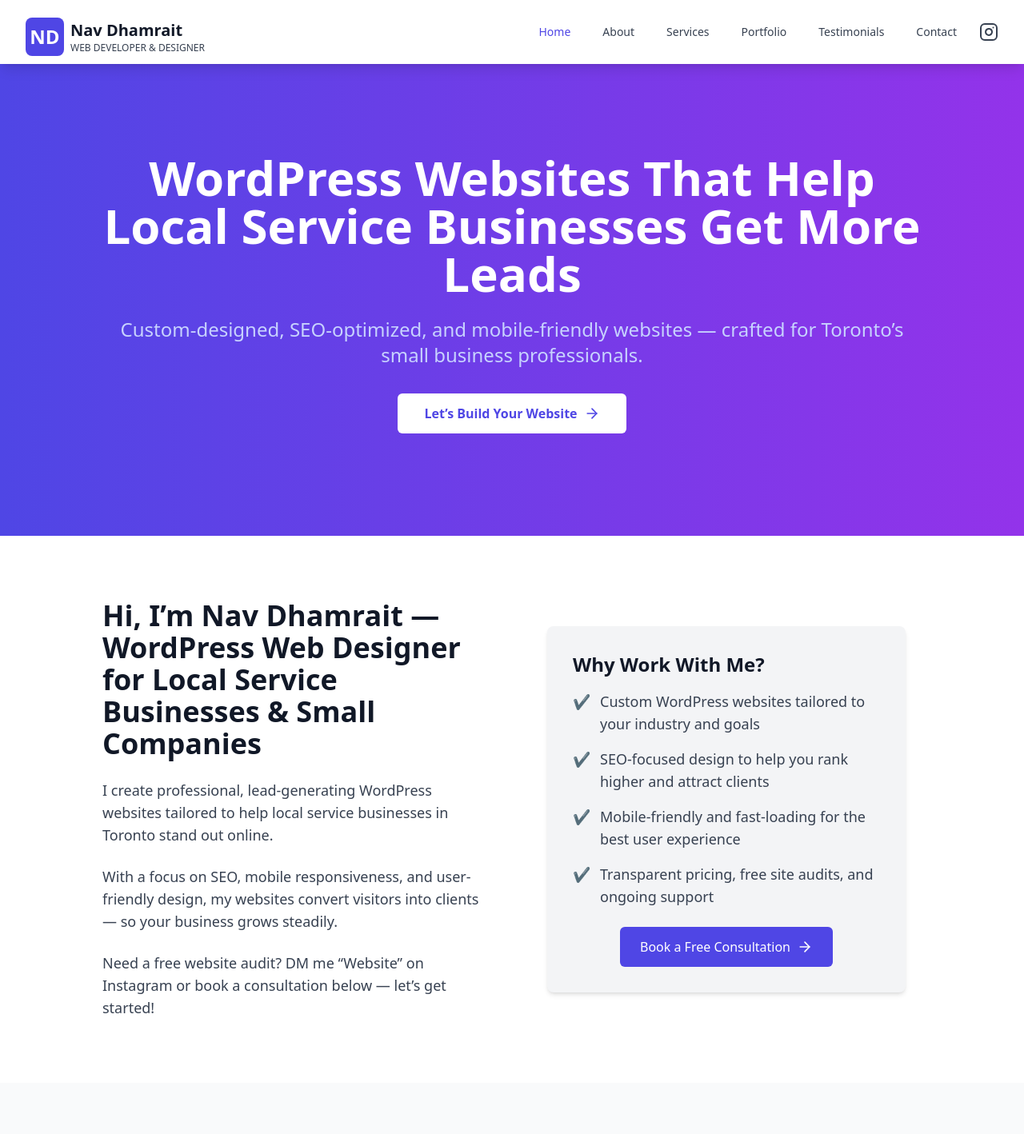
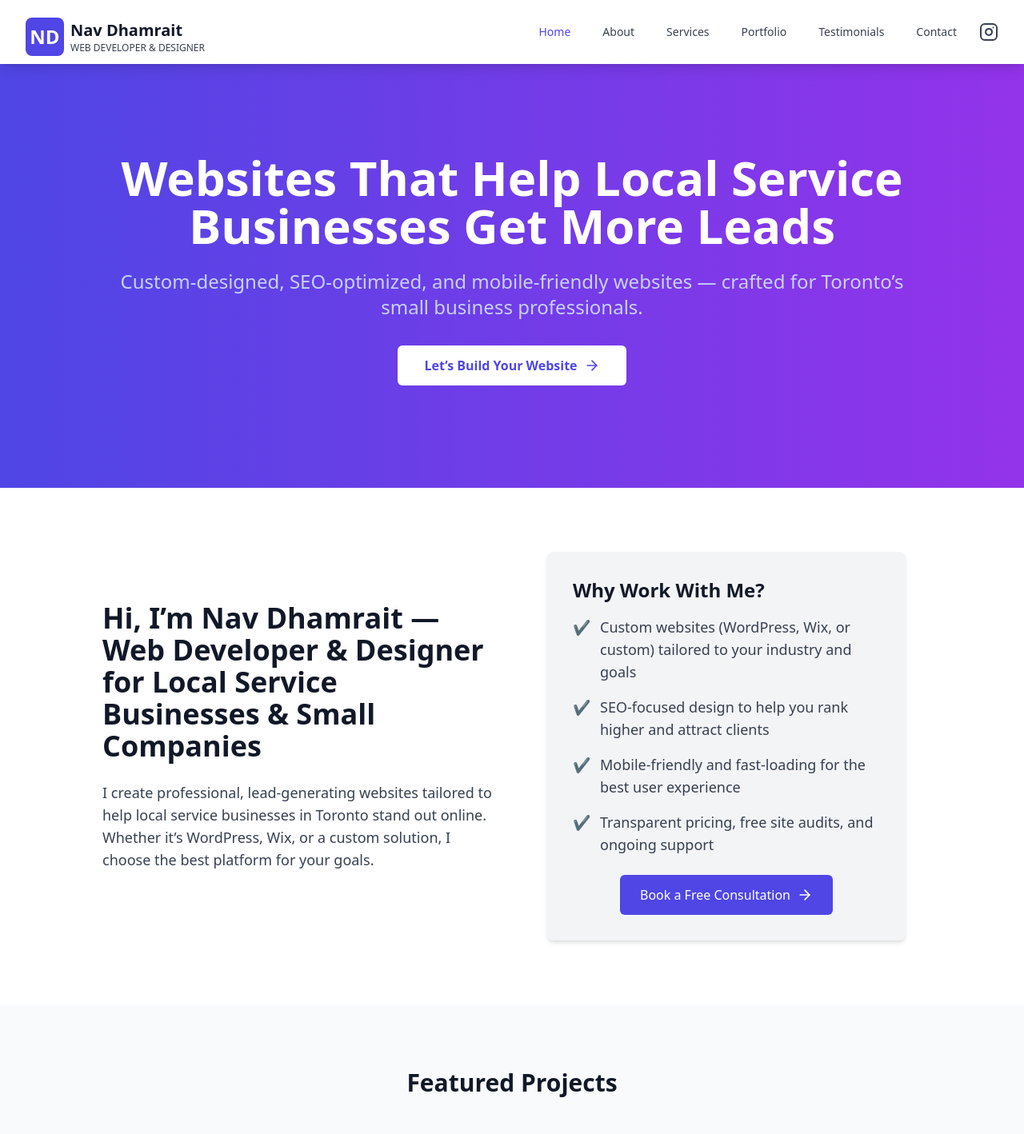
Before and after one commit to nav-commits/WebsiteBusiness, a React (Vite) app: page / in a window 1280 px wide. Shown: the top 1418 px of the page at 80% size. Built offline with nearby package versions, Linux system fonts and the light colour scheme; grey boxes are pictures that could not be loaded.

Commit message:
remove wordpress i do more than just wordpress

```diff
--- a/src/pages/About.tsx
+++ b/src/pages/About.tsx
@@ -34,10 +34,12 @@ const About = () => {
           </h1>
           <div className="bg-white rounded-lg shadow-lg p-8">
             <p className="text-lg text-gray-700 mb-6">
-              I’m a passionate Web Designer specializing in WordPress websites
+              I’m a passionate Web Designer & Developer specializing in websites
               for local service businesses. Based in Toronto, I create custom,
-              mobile-friendly, and SEO-optimized websites that don’t just look
-              stunning — they’re built to attract and convert leads.
+              mobile-friendly, and SEO-optimized websites using the best tools
+              for your business — whether that’s WordPress, Wix, or a fully
+              custom build. My sites don’t just look stunning — they’re built to
+              attract and convert leads.
             </p>
             <p className="text-lg text-gray-700 mb-6">
               What sets me apart? I take the time to understand your unique
--- a/src/pages/Home.tsx
+++ b/src/pages/Home.tsx
@@ -9,13 +9,13 @@ const Home = () => {
         <div className="max-w-7xl mx-auto px-8 sm:px-12 lg:px-16">
           <div className="text-center max-w-5xl mx-auto">
             <h1 className="text-4xl md:text-6xl font-extrabold mb-6 leading-tight">
-              WordPress Websites That Help Local Service Businesses Get More
-              Leads
+              Websites That Help Local Service Businesses Get More Leads
             </h1>
             <p className="text-xl md:text-2xl mb-8 text-indigo-200 max-w-none">
               Custom-designed, SEO-optimized, and mobile-friendly websites —
               crafted for Toronto’s small business professionals.
             </p>
+
             <Link
               to="/contact"
               className="inline-flex items-center px-8 py-3 border border-transparent text-base font-semibold rounded-md text-indigo-600 bg-white hover:bg-indigo-50 transition duration-150"
@@ -32,22 +32,15 @@ const Home = () => {
         <div className="max-w-6xl mx-auto px-6 sm:px-12 lg:px-16 grid grid-cols-1 md:grid-cols-2 gap-12 items-center">
           <div className="text-left max-w-xl">
           <h2 className="text-4xl font-bold text-gray-900 mb-6">
-              Hi, I’m Nav Dhamrait — WordPress Web Designer for Local Service
+  Hi, I’m Nav Dhamrait — Web Developer & Designer for Local Service
   Businesses & Small Companies
 </h2>
 <p className="text-lg text-gray-700 mb-6">
-              I create professional, lead-generating WordPress websites tailored
-              to help local service businesses in Toronto stand out online.
+  I create professional, lead-generating websites tailored to help local
+  service businesses in Toronto stand out online. Whether it’s WordPress,
+  Wix, or a custom solution, I choose the best platform for your goals.
 </p>
-            <p className="text-lg text-gray-700 mb-6">
-              With a focus on SEO, mobile responsiveness, and user-friendly
-              design, my websites convert visitors into clients — so your
-              business grows steadily.
-            </p>
-            <p className="text-lg text-gray-700">
-              Need a free website audit? DM me “Website” on Instagram or book a
-              consultation below — let’s get started!
-            </p>
+
           </div>
 
           <div className="bg-gray-100 p-8 rounded-lg shadow-md max-w-md mx-auto">
@@ -56,22 +49,23 @@ const Home = () => {
             </h3>
             <ul className="text-lg text-gray-700 space-y-4">
   <li className="flex items-start">
-                <span className="mr-3 text-indigo-600">✔️</span> Custom
-                WordPress websites tailored to your industry and goals
+    <span className="mr-3 text-indigo-600">✔️</span> Custom websites
+    (WordPress, Wix, or custom) tailored to your industry and goals
   </li>
   <li className="flex items-start">
-                <span className="mr-3 text-indigo-600">✔️</span> SEO-focused
-                design to help you rank higher and attract clients
+    <span className="mr-3 text-indigo-600">✔️</span> SEO-focused design to
+    help you rank higher and attract clients
   </li>
   <li className="flex items-start">
-                <span className="mr-3 text-indigo-600">✔️</span> Mobile-friendly
-                and fast-loading for the best user experience
+    <span className="mr-3 text-indigo-600">✔️</span> Mobile-friendly and
+    fast-loading for the best user experience
   </li>
   <li className="flex items-start">
-                <span className="mr-3 text-indigo-600">✔️</span> Transparent
-                pricing, free site audits, and ongoing support
+    <span className="mr-3 text-indigo-600">✔️</span> Transparent pricing,
+    free site audits, and ongoing support
   </li>
 </ul>
+
             <div className="mt-6 text-center">
               <a
                 href="https://calendly.com/navdeep-dhamrait94"
--- a/src/pages/Services.tsx
+++ b/src/pages/Services.tsx
@@ -49,7 +49,6 @@ const Services = () => {
     },
   ];
 
-
   // Care & Maintenance Plans (no hosting included)
   const carePlans = [
     {
@@ -57,7 +56,7 @@ const Services = () => {
       tagline: "Updates and security in one plan",
       price: "$25/mo or $250/year",
       features: [
-        "Monthly plugin & WordPress updates",
+        "Monthly updates for platform, plugins, or integrations",
         "Weekly backups",
         "Basic security checks",
       ],
@@ -195,12 +194,12 @@ const Services = () => {
       <section className="bg-gradient-to-r from-indigo-600 to-purple-600 text-white py-20">
         <div className="max-w-7xl mx-auto px-4 sm:px-6 lg:px-8 text-center">
           <h1 className="text-4xl md:text-5xl font-extrabold mb-6 max-w-4xl mx-auto">
-            Affordable, Modern WordPress Websites + Care Plans
+            Affordable, Modern Websites + Care Plans
           </h1>
           <p className="text-xl text-indigo-200 mb-10 max-w-3xl mx-auto leading-relaxed">
-            I design fast, SEO-optimized WordPress websites built to convert —
-            and provide ongoing maintenance, security, and marketing plans to
-            keep your business growing.
+            I design fast, SEO-optimized websites built to convert — and provide
+            ongoing maintenance, security, and marketing plans to keep your
+            business growing.
           </p>
         </div>
       </section>
```
Lines whose indentation alone changed are shown as unchanged.
